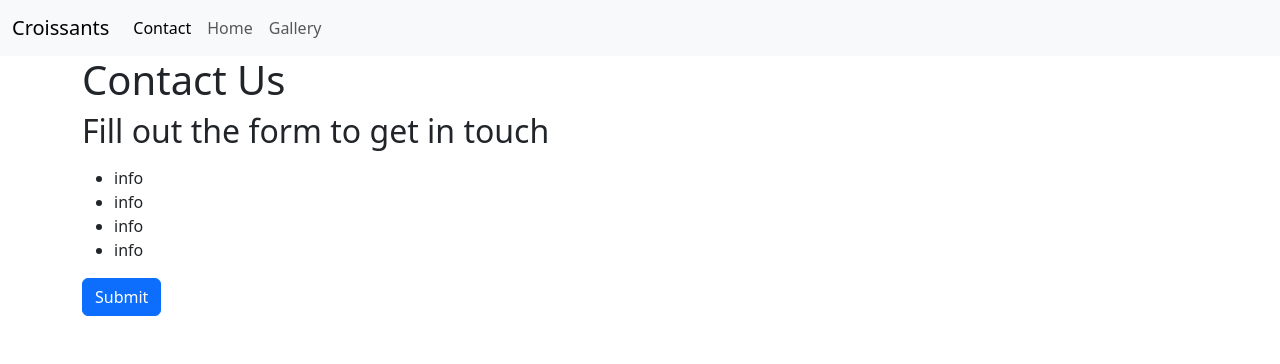
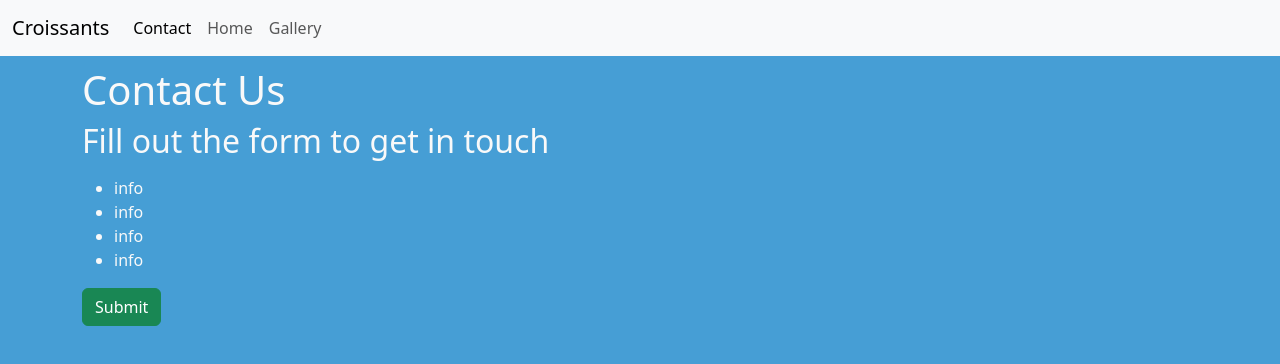
Before and after one commit to emnojacks/Croissant, a plain HTML site: page contact.html in a window 1280 px wide. Drawn offline with nearby package versions, Linux system fonts and the light colour scheme.

Commit message:
styling
linked style sheet changed bg

```diff
--- a/contact.html
+++ b/contact.html
@@ -4,6 +4,7 @@
     <meta charset="UTF-8" />
     <meta http-equiv="X-UA-Compatible" content="IE=edge" />
     <meta name="viewport" content="width=device-width, initial-scale=1.0" />
+<link rel="stylesheet" href="/src/style.css">
     <title>Contact Us</title>
     <link
       href="https://cdn.jsdelivr.net/npm/bootstrap@5.3.0-alpha1/dist/css/bootstrap.min.css"
@@ -64,7 +65,7 @@ info
 </li>
 </ul>
 </p>
-        <button type="submit" class="btn btn-primary">Submit</button>
+        <button type="submit" class="btn btn-success">Submit</button>
       </form>
     </div>
     <script
--- a/src/style.css
+++ b/src/style.css
@@ -1,9 +1,9 @@
+body {
+  background-color: rgb(70, 158, 213) !important;
+  color: rgb(249, 249, 249)!important;
+}
+
 .container {
-  background-color: wheat;
   padding: 10px;
   margin: 0 auto;
 }
-
-body {
-background-color: rgb(196, 211, 220);
-}
```
Also changed, not shown: index.html (+1 -0 lines), photo.html (+1 -0 lines).
